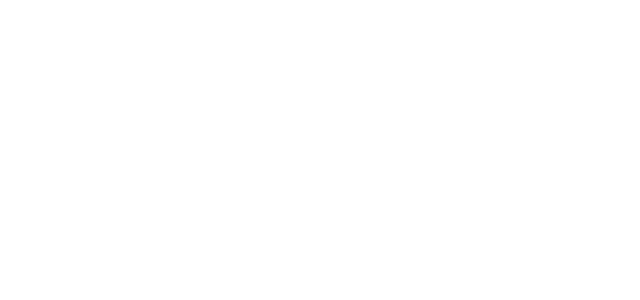
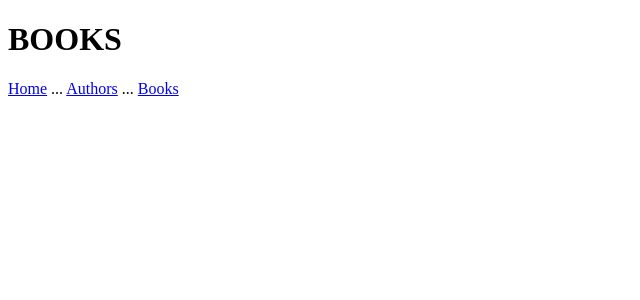
Before and after one commit to loydockery/2021-05-30-vue-firebase-crud-v2, a Vue app: page /books in a window 1280 px wide. Before the commit this address had no page. Shown: the top 300 px of the page, without its empty margins (0-640 px from the left). Built offline with nearby package versions, Linux system fonts and the light colour scheme.

Commit message:
made authors and books pages

```diff
--- a/src/App.vue
+++ b/src/App.vue
@@ -1,5 +1,10 @@
 <template>
   <router-view />
+  <router-link to="/">Home</router-link>
+  ...
+  <router-link to="/authors">Authors</router-link>
+  ...
+  <router-link to="/books">Books</router-link>
 </template>
 
 <style></style>
--- a/src/components/HelloWorld.vue
+++ b/src/components/HelloWorld.vue
@@ -1,5 +1,5 @@
 <template>
-  <h1>Hello World! {{ msg }}</h1>
+  <h1>{{ msg }}</h1>
 </template>
 
 <script>
--- a/src/router/index.js
+++ b/src/router/index.js
@@ -8,13 +8,16 @@
     component: Home,
   },
   {
-    path: '/about',
-    name: 'About',
-    // route level code-splitting
-    // this generates a separate chunk (about.[hash].js) for this route
-    // which is lazy-loaded when the route is visited.
+    path: '/authors',
+    name: 'Authors',
     component: () =>
-      import(/* webpackChunkName: "about" */ '../views/About.vue'),
+      import(/* webpackChunkName: "authors" */ '../views/Authors.vue'),
+  },
+  {
+    path: '/books',
+    name: 'Books',
+    component: () =>
+      import(/* webpackChunkName: "books" */ '../views/Books.vue'),
   },
 ]
 
--- a/src/views/About.vue
+++ /dev/null
@@ -1,5 +0,0 @@
-<template>
-  <div class="about">
-    <h1>This is an about page</h1>
-  </div>
-</template>
--- /dev/null
+++ b/src/views/Authors.vue
@@ -0,0 +1,9 @@
+<template>
+  <h1>ABOUT</h1>
+</template>
+
+<script>
+export default {}
+</script>
+
+<style></style>
--- /dev/null
+++ b/src/views/Books.vue
@@ -0,0 +1,9 @@
+<template>
+  <h1>BOOKS</h1>
+</template>
+
+<script>
+export default {}
+</script>
+
+<style></style>
--- a/src/views/Home.vue
+++ b/src/views/Home.vue
@@ -1,5 +1,5 @@
 <template>
-  <HelloWorld msg="Welcome to Your Vue.js App" />
+  <HelloWorld msg="HOME" />
 </template>
 
 <script>
```
